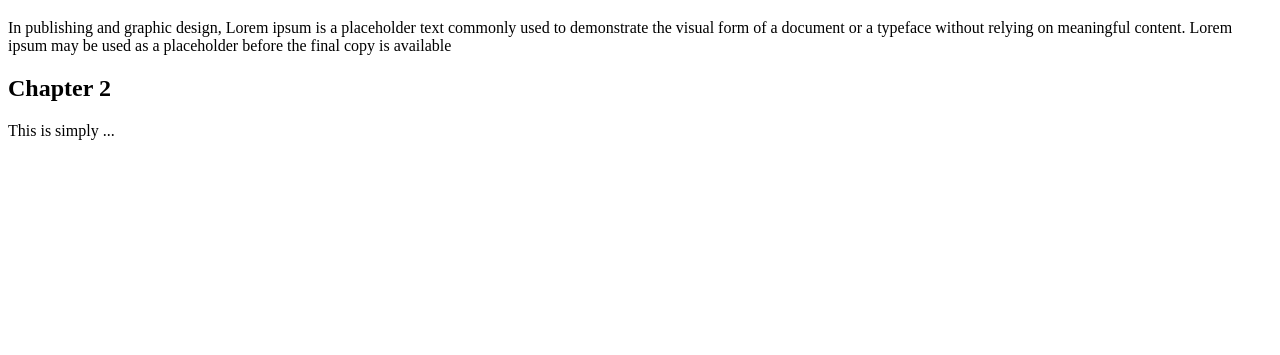
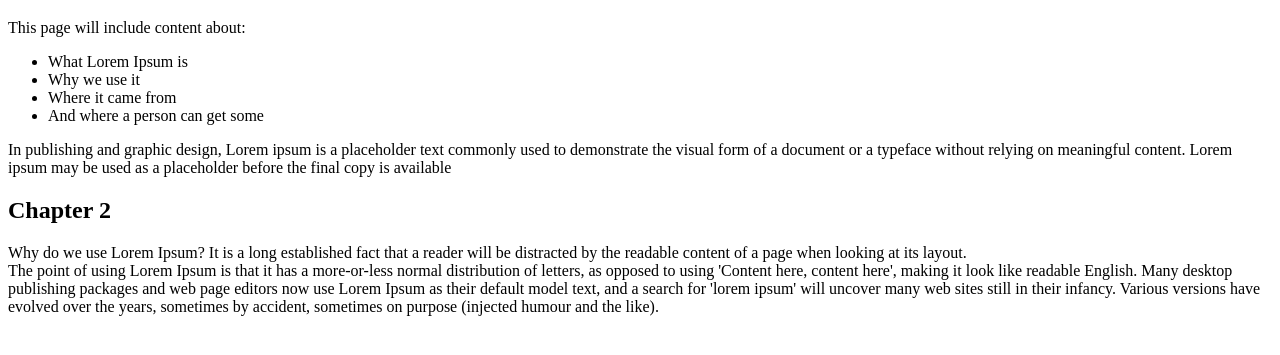
Before and after one commit to amandakoki/wad_a, a plain HTML site: page index.html in a window 1280 px wide. Shown: the part 61-416 px from the top of the page. Drawn offline with Linux system fonts and the light colour scheme.

```diff
--- a/index.html
+++ b/index.html
@@ -7,8 +7,18 @@
 </head>
 <body>
     <h1>Chapter One</h1>
+    <p>This page will include content about:
+        <ul>
+            <li>What Lorem Ipsum is</li>
+            <li>Why we use it</li>
+            <li>Where it came from</li>
+            <li>And where a person can get some</li>
+        </ul>
+    </p>
     <p>In publishing and graphic design, Lorem ipsum is a placeholder text commonly used to demonstrate the visual form of a document or a typeface without relying on meaningful content. Lorem ipsum may be used as a placeholder before the final copy is available</p>
     <h2>Chapter 2</h2>
-    <p>This is simply ...</p>
+    <p>Why do we use Lorem Ipsum?
+        It is a long established fact that a reader will be distracted by the readable content of a page when looking at its layout. <br>The point of using Lorem Ipsum is that it has a more-or-less normal distribution of letters, as opposed to using 'Content here, content here', making it look like readable English. Many desktop publishing packages and web page editors now use Lorem Ipsum as their default model text, and a search for 'lorem ipsum' will uncover many web sites still in their infancy. Various versions have evolved over the years, sometimes by accident, sometimes on purpose (injected humour and the like).
+    </p>
 </body>
 </html>
```
